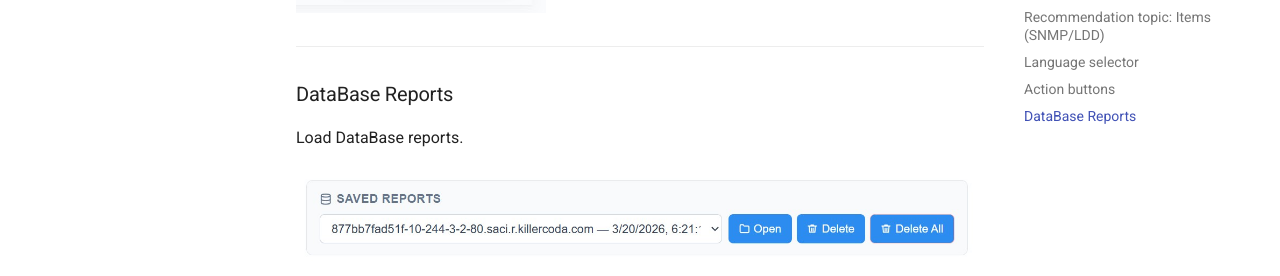
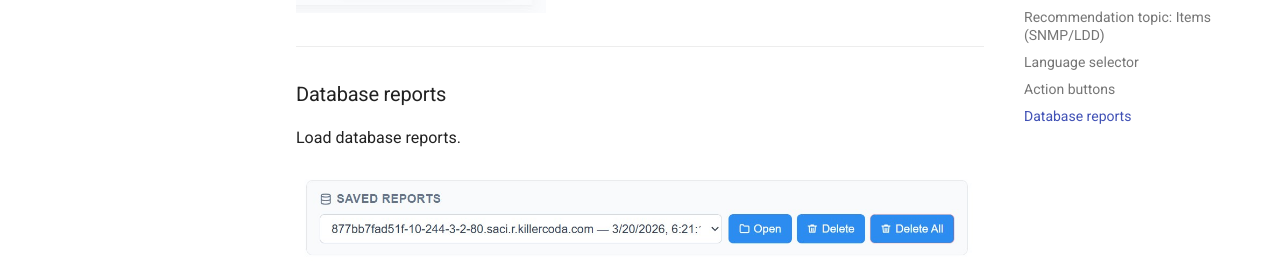
Before and after one commit to bernardolankheet/zabbix-easy, an MkDocs documentation site: the page built from docs/en/screenshots.md, in a window 1280 px wide and 900 px high, scrolled down 6114 px. Shown: the part 559-835 px from the top of the window. Built offline with MkDocs 1.6.1 and Material for MkDocs 9.7.7, drawn with Linux system fonts in a browser that asks for light colours; comment, search, counter and statistics services are not loaded.

Commit message:
Update docs/en/screenshots.md
Co-authored-by: Copilot <175728472+Copilot@users.noreply.github.com>

```diff
--- a/docs/en/screenshots.md
+++ b/docs/en/screenshots.md
@@ -145,8 +145,8 @@ Primary buttons and controls used to generate or export reports.
 
 ---
 
-### DataBase Reports
+### Database reports
 
-Load DataBase reports.
+Load database reports.
 
-![DataBase reports](/img/screenshots/database-report.jpg)
+![Database reports](/img/screenshots/database-report.jpg)
```
